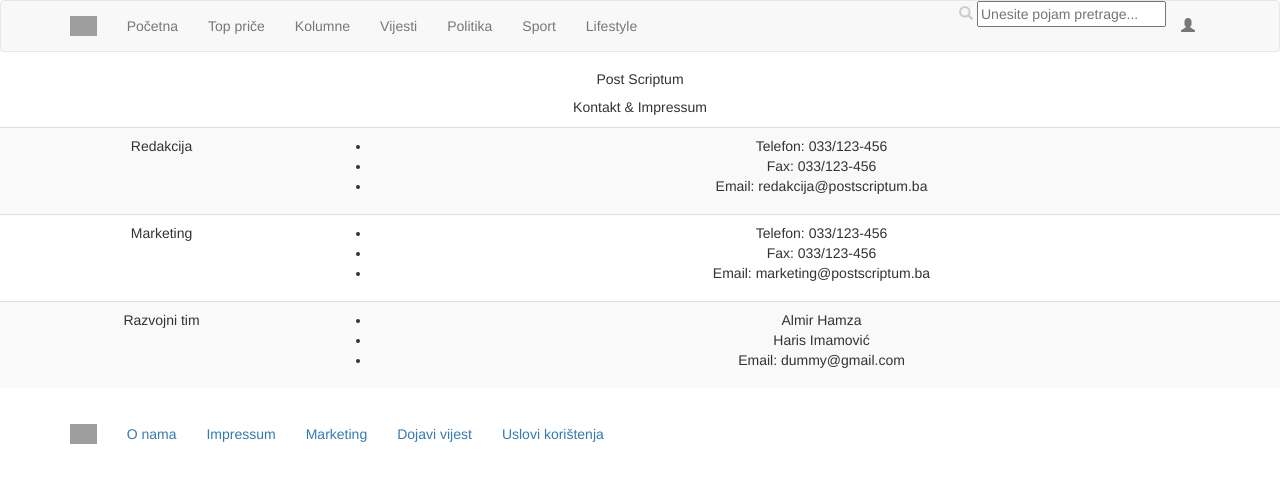
After one commit to himamovic1/PostScriptum, a PHP site: page /impressum.html in a window 1280 px wide. The commit adds this page. Shown: the top 483 px of the page. Run offline with PHP 8.4, Linux system fonts and the light colour scheme; some libraries are stand-ins or nearby versions; grey boxes are pictures that could not be loaded.

Commit message:
Update paths and impressum

```diff
--- /dev/null
+++ b/Post Scriptum/pages/impressum.html
@@ -0,0 +1,140 @@
+<!DOCTYPE html>
+
+<html lang="bs">
+<head>
+	<meta charset="utf-8">
+	<meta name="viewport" content="width=device-width, initial-scale=0.9, maximum-scale=1, user-scalable=no">
+	<meta name="description" content="Post Scriptum novinski portal pocetna">
+	<meta name="keywords" content="sarajevo,vijesti,novine,portal">
+
+	<title>Post Scriptum - Impressum</title>
+
+	<link rel="stylesheet" href="../css/bootstrap.css">
+	<link rel="stylesheet" href="../css/style.css">
+	<link rel="stylesheet" href="../css/style_about.css">
+</head>
+
+<body>
+	<!-- Header -->
+	<header>
+		<!-- Banner
+		<div class="banner">
+			<h1>Post scriptum</h1>
+		</div>
+		-->
+
+		<!-- Navigation bar -->
+		<nav class="navbar navbar-default main-nav">
+		  <div class="container">
+
+		    <!-- Logo and toggle -->
+		    <div class="navbar-header">
+		      <button type="button" class="navbar-toggle collapsed" data-toggle="collapse" data-target="#bs-example-navbar-collapse-1" aria-expanded="false">
+		        <span class="sr-only">Toggle navigation</span>
+		        <span class="icon-bar"></span>
+		        <span class="icon-bar"></span>
+		        <span class="icon-bar"></span>
+		      </button>
+		      <a href="index.php"><img class="navbar-brand" src="../icons/postscriptumlogo.svg"></a>
+		    </div>
+
+		    <!-- Navigation content -->
+		    <div class="collapse navbar-collapse" id="bs-example-navbar-collapse-1">
+				<ul class="nav navbar-nav">
+					<li><a href="index.php">Početna</a></li>
+					<li><a href="top_price.php">Top priče</a></li>
+					<li><a href="kolumne.php">Kolumne</a></li>
+					<li><a href="vijesti.php">Vijesti</a></li>
+					<li><a href="politika.php">Politika</a></li>
+					<li><a href="sport.php">Sport</a></li>
+					<li><a href="lifestyle.php">Lifestyle</a></li>
+				</ul>
+
+				<ul class="nav navbar-nav navbar-right separator-vertical">
+					<!-- Search box -->
+					<li>
+						<form>
+							<a href="" class="glyphicon glyphicon-search search-box-top" style="color: #ccc;"></a>
+							<input type="text" class="search-box-top hidden-md hidden-sm" placeholder="Unesite pojam pretrage...">
+						</form>
+					</li>
+					<!-- User login/registration button -->
+					<li class="login-icon">
+						<a href="#"><span class="glyphicon glyphicon-user grey"></span></a>
+					</li>
+				</ul>
+		    </div><!-- /.navbar-collapse -->
+		  </div><!-- /.container -->
+		</nav>
+	</header>
+
+	<!-- Heading -->
+	<div id="about-heading" class="text-center">
+		<div id="overlay">
+			<h5 class="bg-title-inverse">Post Scriptum</h5>
+			<p>Kontakt & Impressum</p>
+		</div>
+	</div>
+
+	<!-- Main Content container -->
+	<div class="container-fluid">
+		<div class="row">
+			<table id="contact-table" class="table table-striped col-md-12 col-sm-12 col-xs-12">
+				<tbody class="text-center">
+					<tr>
+						<td>Redakcija</td>
+						<td>
+							<ul>
+								<li>Telefon: 033/123-456</li>
+								<li>Fax: 033/123-456</li>
+								<li>Email: redakcija@postscriptum.ba</li>
+							</ul>
+						</td>
+					</tr>
+					<tr>
+						<td>Marketing</td>
+						<td>
+							<ul>
+								<li>Telefon: 033/123-456</li>
+								<li>Fax: 033/123-456</li>
+								<li>Email: marketing@postscriptum.ba</li>
+							</ul>
+						</td>
+					</tr>
+					<tr>
+						<td>Razvojni tim</td>
+						<td>
+							<ul>
+								<li>Almir Hamza</li>
+								<li>Haris Imamović</li>
+								<li>Email: dummy@gmail.com</li>
+							</ul>
+						</td>
+					</tr>
+				</tbody>
+			</table>
+		</div>
+	</div>
+
+	<!-- Footer -->
+	<footer>
+		<nav class="navbar main-footer">
+			<div class="container">
+				<div class="navbar-header">
+					<a href="index.php"><img class="navbar-brand" src="../icons/postscriptumlogofooter.svg"></a>
+				</div>
+				<ul class="nav navbar-nav">
+					<li><a href="o_nama.html">O nama</a></li>
+					<li><a href="impressum.html">Impressum</a></li>
+					<li><a href="#">Marketing</a></li>
+					<li><a href="#">Dojavi vijest</a></li>
+					<li><a href="#">Uslovi korištenja</a></li>
+				</ul>
+			</div>
+		</nav>
+	</footer>
+
+	<!-- Additional JavaScript files -->
+</body>
+
+</html>
```
Also changed, not shown: Post Scriptum/css/style_about.css (added, +34 -0 lines), Post Scriptum/pages/index.php (+4 -18 lines), Post Scriptum/pages/kolumne.php (+4 -18 lines), Post Scriptum/pages/lifestyle.php (+4 -18 lines), Post Scriptum/pages/o_nama.html (added, +139 -0 lines), Post Scriptum/pages/politika.php (+4 -18 lines), Post Scriptum/pages/pregled_vijesti.php (+4 -18 lines), Post Scriptum/pages/sport.php (+4 -18 lines), Post Scriptum/pages/top_price.php (+4 -18 lines), Post Scriptum/pages/user_registration.php (+4 -4 lines), Post Scriptum/pages/vijesti.php (+4 -18 lines), 1 other file.
